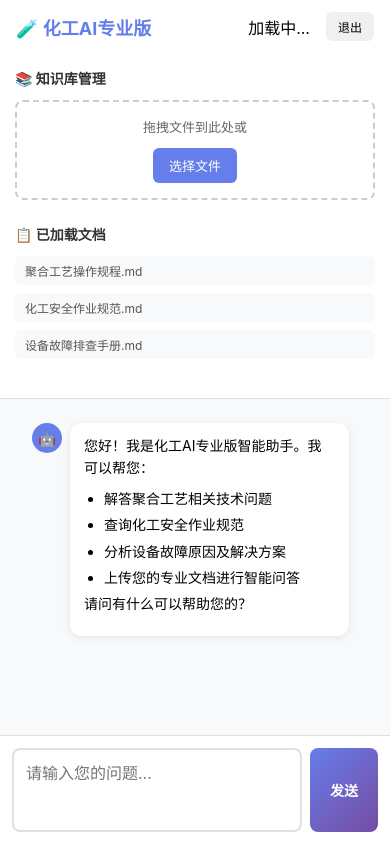
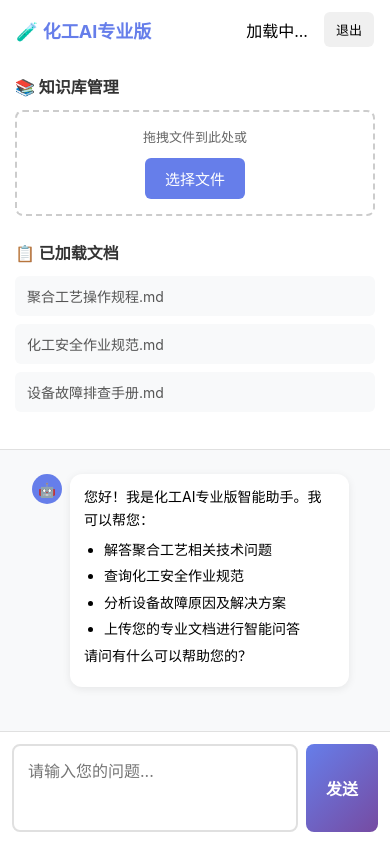
Before and after one commit to luckyruirui6-arch/chemical-ai, a Flask app: page / in a window 390 px wide. Run offline with Flask 3, Linux system fonts and the light colour scheme; the visitor is signed in with stand-in values (Sample User, id 1); data comes from the database, SQL or seed files in the repository; parts of the project's set-up code (start-up, migrations or seed data) failed here and were passed over.

Commit message:
全面适配手机响应式布局

```diff
--- a/static/css/main.css
+++ b/static/css/main.css
@@ -22,7 +22,7 @@
 .login-container {
     width: 100%;
     max-width: 420px;
-    padding: 20px;
+    margin: 0 auto;
 }
 
 .login-box {
@@ -98,7 +98,7 @@
     font-size: 14px;
 }
 
-/* 主页面样式 */
+/* 主页面布局 */
 .container {
     display: flex;
     flex-direction: column;
@@ -141,6 +141,7 @@
     background: #e0e0e0;
 }
 
+/* 主要内容 (侧边栏+聊天区) */
 .main-content {
     flex: 1;
     display: flex;
@@ -320,10 +321,11 @@
     color: #27ae60;
 }
 
-/* ========== 手机适配 (屏幕宽度 < 768px) ========== */
+/* ========== 🔥 手机端适配 (宽度 ≤ 768px) ========== */
 @media (max-width: 768px) {
-    /* 登录页卡片占满宽度 */
+    /* 登录页卡片占满 */
     .login-container {
+        max-width: 100%;
         padding: 10px;
     }
     .login-box {
@@ -344,7 +346,7 @@
         width: 100%;
     }
 
-    /* 消息气泡占满屏幕更舒服 */
+    /* 消息气泡占满宽度 */
     .message {
         max-width: 95%;
     }
@@ -359,21 +361,21 @@
         font-size: 14px;
     }
 
-    /* 输入区域 */
+    /* 输入区域放大，方便手指触摸 */
     .chat-input-area {
         padding: 12px;
         gap: 8px;
     }
     .chat-input-area textarea {
-        padding: 10px 12px;
+        padding: 12px 14px;
         font-size: 16px; /* 防止 iOS 自动缩放 */
     }
     .btn-send {
         padding: 0 20px;
-        font-size: 14px;
+        font-size: 16px;
     }
 
-    /* 头部换行 */
+    /* 头部紧凑 */
     .header {
         padding: 12px 16px;
     }
@@ -381,8 +383,8 @@
         font-size: 18px;
     }
     .btn-small {
-        padding: 6px 12px;
-        font-size: 12px;
+        padding: 8px 12px;
+        font-size: 13px;
     }
 
     /* 侧边栏内部 */
@@ -390,18 +392,30 @@
         padding: 15px;
     }
     .doc-list li {
-        padding: 6px 10px;
-        font-size: 12px;
+        padding: 10px 12px;
+        font-size: 14px;
     }
 
-    /* 管理员表格 – 横向滚动 */
-    .users-table, .codes-table {
+    /* ✅ 管理员表格 – 允许横向滚动（重要！） */
+    .users-table,
+    .codes-table {
         display: block;
         overflow-x: auto;
         white-space: nowrap;
+        -webkit-overflow-scrolling: touch;
     }
     .users-table th, .users-table td,
     .codes-table th, .codes-table td {
-        padding: 8px 12px;
+        padding: 10px 12px;
+        font-size: 13px;
+    }
+
+    /* 其他小细节 */
+    .sidebar-section h3 {
+        font-size: 16px;
+    }
+    .btn-upload {
+        padding: 10px 20px;
+        font-size: 15px;
     }
 }
```
